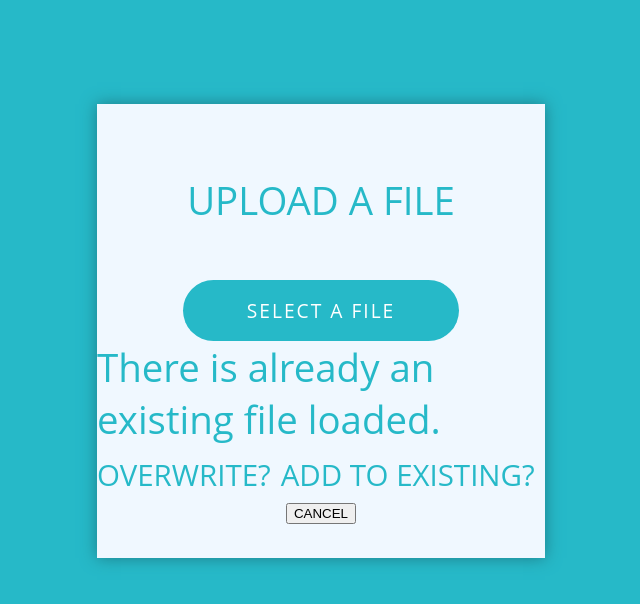
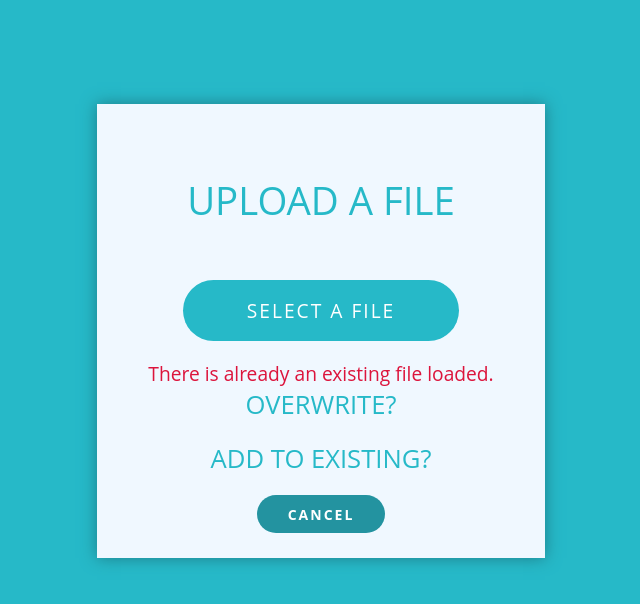
Before and after one commit to shyreneching/WEBAPDE, a website: page Upload_File.html in a window 1280 px wide. Shown: the whole page, without its empty margins (319-959 px from the left). Drawn offline with Linux system fonts and the light colour scheme.

Commit message:
addFile.css

```diff
--- a/addFile.css
+++ b/addFile.css
@@ -28,6 +28,18 @@ html, body {
     padding-top: 70px;
 }
 
+.warn {
+    font-family: 'Open Sans';
+    font-size: 0.5em;
+    color: crimson;
+    display: flex;
+    flex-direction: column;
+    justify-items: center;
+    text-align: center;
+    position: relative;
+    top: 1.5vw;
+}
+
 /* .add_file_portion::after {
     content: "";
     display: block;
@@ -37,7 +49,7 @@ html, body {
 @media screen and (min-height: 1000px) {
     .add_file_portion {
         top: 35%;
-        height: 40vw;
+        height: 48vw;
         width: 50vw;
         font-size: 5vw;
     }
@@ -46,7 +58,7 @@ html, body {
 @media screen and (min-width: 900px; min-height: 900px) {
     .add_file_portion {
         top: 35%;
-        height: 40vw;
+        height: 48vw;
         width: 50vw;
         font-size: 5vw;
     }
@@ -68,7 +80,7 @@ html, body {
 
 .js .input-file {
     position: relative;
-    top: 0;
+    top: 1vw;
     left: 0;
     width: 10vw;
     opacity: 0;
@@ -106,13 +118,37 @@ html, body {
 
 a {
     font-family: 'Open Sans';
-    font-size: 2.3vw;
+    font-size: 2vw;
     color: #26B9C8;
     text-decoration: none;
-    padding-bottom: 3vw;
+    padding-bottom: 1.5vw;
 }
 
 a:hover {
     color: rgb(33, 152, 165);
     transition: 500ms;
 }
+
+.cancel_btn {
+    width: 10vw;
+    height: 3vw;
+    border-radius: 30px;
+    /* font-family: -apple-system, BlinkMacSystemFont, 'Segoe UI', Roboto, Oxygen, Ubuntu, Cantarell, 'Open Sans', 'Helvetica Neue', sans-serif;
+    font-size: 20px; */
+    background-color: rgb(35, 147, 160);
+    color: white;
+    border-color: transparent;
+    font-family: 'Open Sans';
+    font-size: 14px;
+    font-weight: bold;
+    text-transform: uppercase;
+    letter-spacing: 2px;
+    align-items: center;
+    position: relative;
+    top: 1vw;
+}
+
+.cancel_btn:hover {
+    box-shadow: 0 0 10px rgb(156, 156, 156);
+    transition: 350ms;
+}
```
